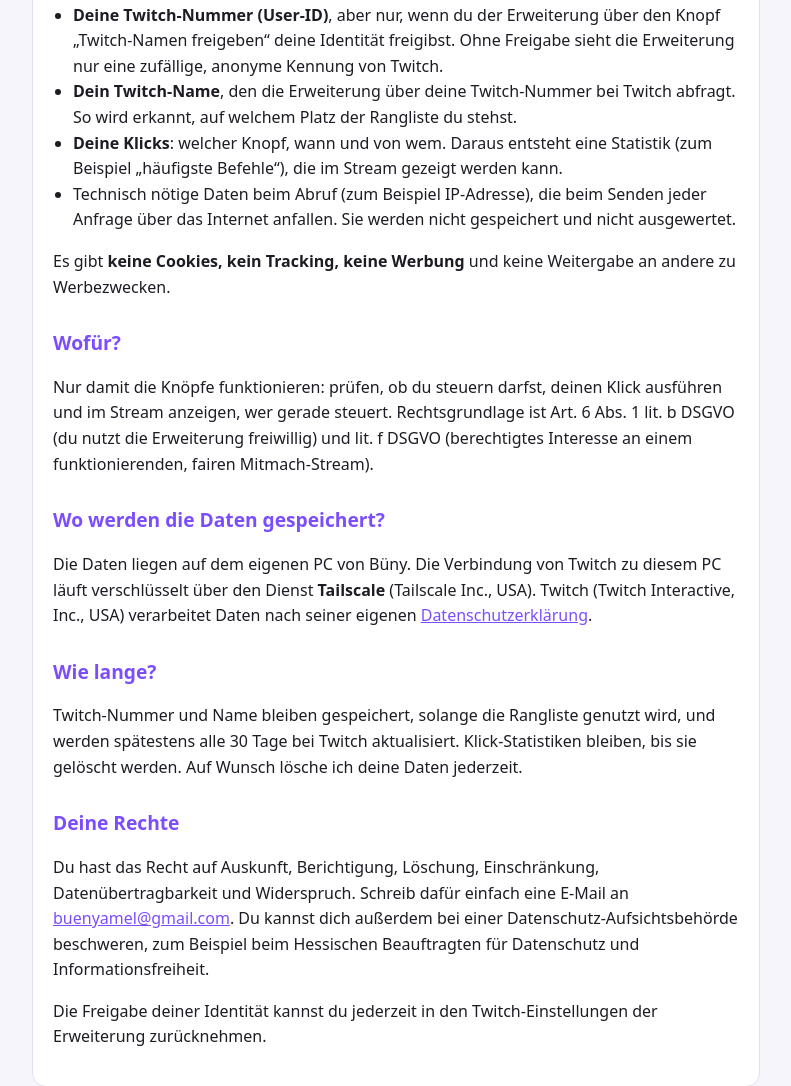
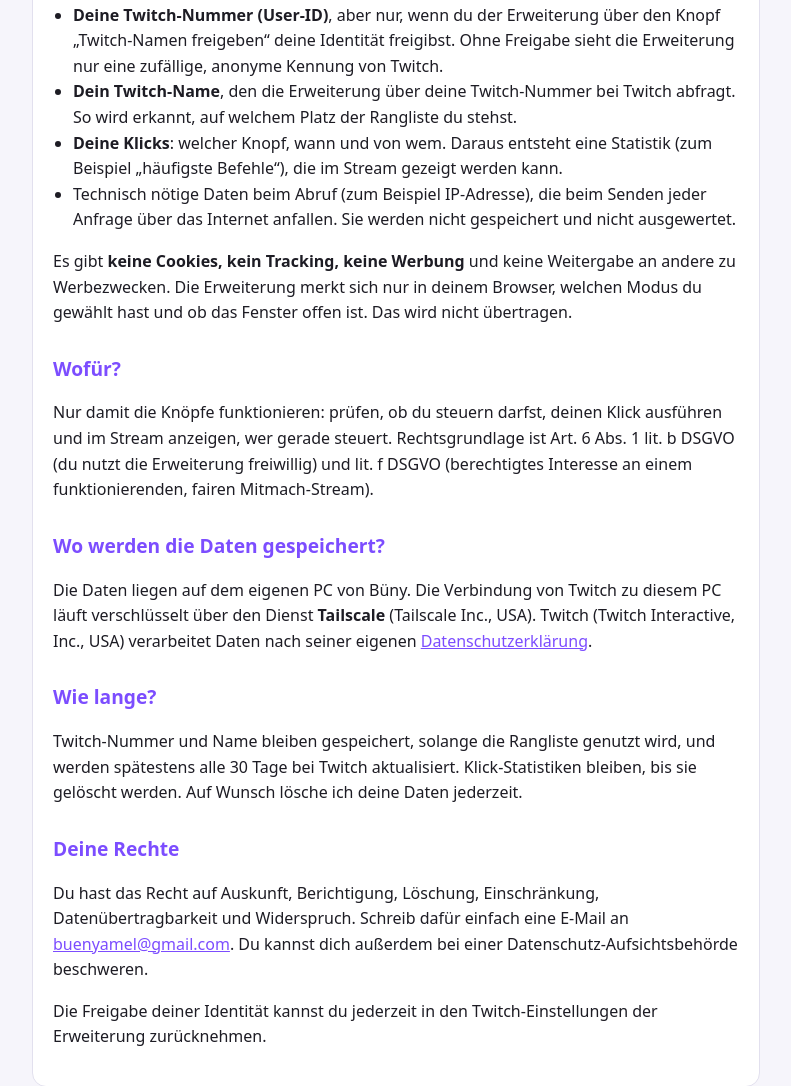
Before and after one commit to buenyamel/bunys-controller, a plain HTML site: page index.html in a window 1280 px wide. Shown: the part 559-1645 px from the top of the page, without its empty margins (244-1035 px from the left). Drawn offline with Linux system fonts and the light colour scheme.

Commit message:
Datenschutz: Browser-Speicher erwähnt, Aufsichtsbehörde allgemein
Co-Authored-By: Claude Opus 5.5 <noreply@anthropic.com>

```diff
--- a/index.html
+++ b/index.html
@@ -47,7 +47,7 @@
       <li><strong>Deine Klicks</strong>: welcher Knopf, wann und von wem. Daraus entsteht eine Statistik (zum Beispiel „häufigste Befehle“), die im Stream gezeigt werden kann.</li>
       <li>Technisch nötige Daten beim Abruf (zum Beispiel IP-Adresse), die beim Senden jeder Anfrage über das Internet anfallen. Sie werden nicht gespeichert und nicht ausgewertet.</li>
     </ul>
-    <p>Es gibt <strong>keine Cookies, kein Tracking, keine Werbung</strong> und keine Weitergabe an andere zu Werbezwecken.</p>
+    <p>Es gibt <strong>keine Cookies, kein Tracking, keine Werbung</strong> und keine Weitergabe an andere zu Werbezwecken. Die Erweiterung merkt sich nur in deinem Browser, welchen Modus du gewählt hast und ob das Fenster offen ist. Das wird nicht übertragen.</p>
 
     <h2>Wofür?</h2>
     <p>Nur damit die Knöpfe funktionieren: prüfen, ob du steuern darfst, deinen Klick ausführen und im Stream anzeigen, wer gerade steuert. Rechtsgrundlage ist Art. 6 Abs. 1 lit. b DSGVO (du nutzt die Erweiterung freiwillig) und lit. f DSGVO (berechtigtes Interesse an einem funktionierenden, fairen Mitmach-Stream).</p>
@@ -59,7 +59,7 @@
     <p>Twitch-Nummer und Name bleiben gespeichert, solange die Rangliste genutzt wird, und werden spätestens alle 30 Tage bei Twitch aktualisiert. Klick-Statistiken bleiben, bis sie gelöscht werden. Auf Wunsch lösche ich deine Daten jederzeit.</p>
 
     <h2>Deine Rechte</h2>
-    <p>Du hast das Recht auf Auskunft, Berichtigung, Löschung, Einschränkung, Datenübertragbarkeit und Widerspruch. Schreib dafür einfach eine E-Mail an <a href="mailto:buenyamel@gmail.com">buenyamel@gmail.com</a>. Du kannst dich außerdem bei einer Datenschutz-Aufsichtsbehörde beschweren, zum Beispiel beim Hessischen Beauftragten für Datenschutz und Informationsfreiheit.</p>
+    <p>Du hast das Recht auf Auskunft, Berichtigung, Löschung, Einschränkung, Datenübertragbarkeit und Widerspruch. Schreib dafür einfach eine E-Mail an <a href="mailto:buenyamel@gmail.com">buenyamel@gmail.com</a>. Du kannst dich außerdem bei einer Datenschutz-Aufsichtsbehörde beschweren.</p>
     <p>Die Freigabe deiner Identität kannst du jederzeit in den Twitch-Einstellungen der Erweiterung zurücknehmen.</p>
   </section>
 
@@ -74,7 +74,7 @@
       <li>Your button presses (which button, when, by whom), used to run the command and for on-stream statistics.</li>
       <li>Technical connection data (such as IP address) that is required to deliver requests. It is not stored or analysed.</li>
     </ul>
-    <p>No cookies, no tracking, no advertising, no sale of data.</p>
+    <p>No cookies, no tracking, no advertising, no sale of data. The extension only remembers in your browser which mode you picked and whether the overlay is open. This is never sent anywhere.</p>
     <p><strong>Purpose and legal basis:</strong> only to operate the extension (Art. 6(1)(b) and (f) GDPR).</p>
     <p><strong>Storage:</strong> on Büny’s own PC. The connection from Twitch to that PC is encrypted and runs through Tailscale (Tailscale Inc., USA). Twitch processes data under its own <a href="https://www.twitch.tv/p/legal/privacy-notice/">privacy notice</a>.</p>
     <p><strong>Retention:</strong> user ID and name are kept while the leaderboard is in use and refreshed from Twitch at least every 30 days. Statistics are kept until deleted. Your data will be deleted on request at any time.</p>
```
